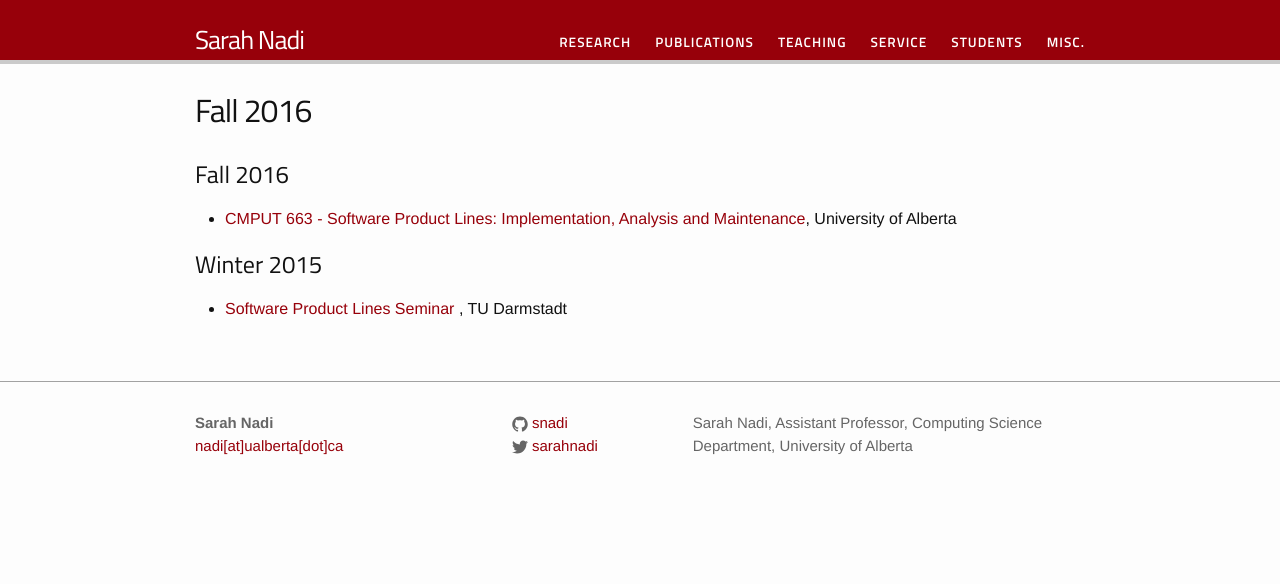
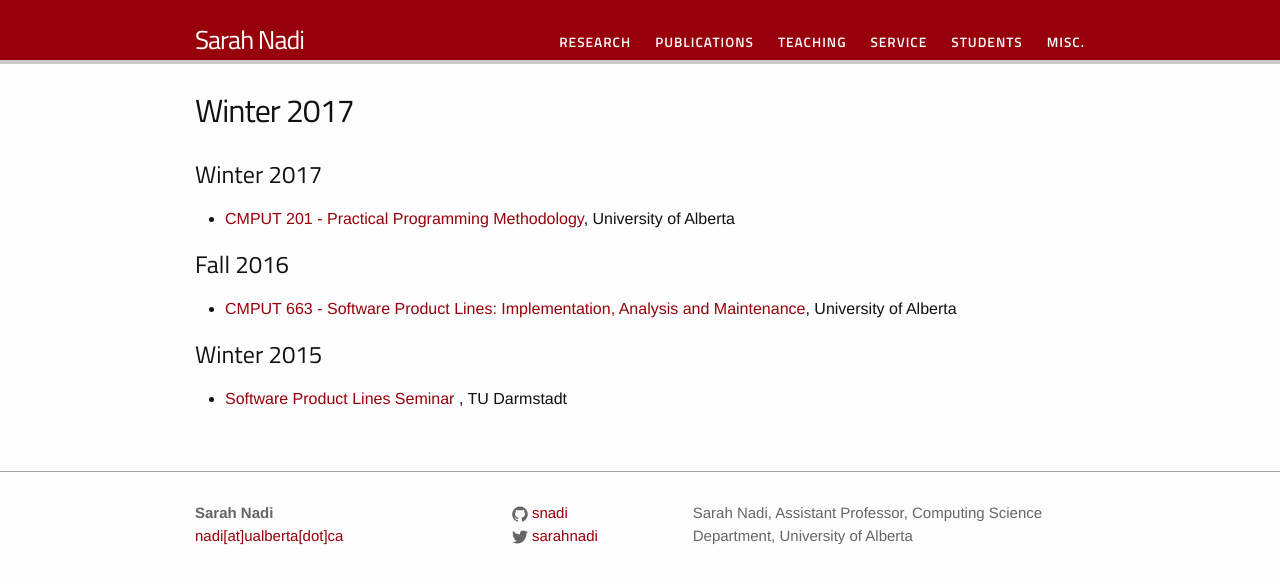
Before and after one commit to snadi/snadi.github.io, a Jekyll site: the page built from pages/teaching.md, in a window 1280 px wide. Shown: the top 584 px of the page. Built offline with Jekyll 4.4.1, drawn with Linux system fonts in a browser that asks for light colours; our own code applies the rules of GitHub Pages for plain Markdown files.

Commit message:
Add cmput 201

```diff
--- a/pages/teaching.md
+++ b/pages/teaching.md
@@ -4,6 +4,10 @@
 permalink: /teaching/
 group: teaching
 ---
+
+## Winter 2017 ##
+
+* [CMPUT 201 - Practical Programming Methodology](https://www.ualberta.ca/computing-science/undergraduate-studies/course-directory/courses/practical-programming-methodology), University of Alberta
 
 ## Fall 2016 ##
 
```
